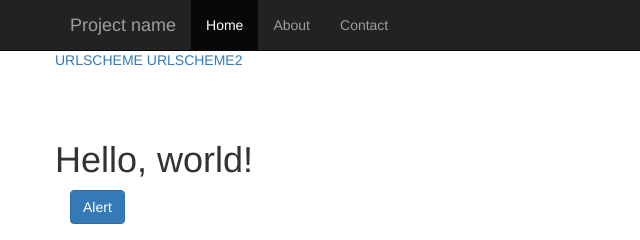
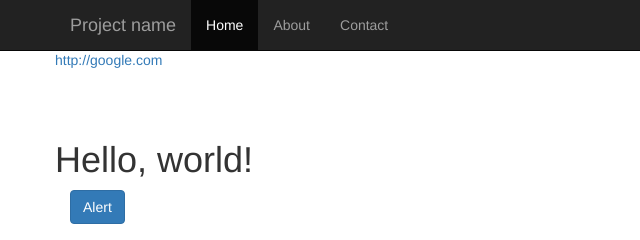
Before and after one commit to ayakix/ziptest, a plain HTML site: page tmp/index.html in a window 1280 px wide. Shown: the top 240 px of the page, 0-640 px from the left. Drawn offline with Linux system fonts and the light colour scheme.

Commit message:
Revert "tmp"
This reverts commit bfb3d4cb6b66e9993caff2a7254529f83e914998.

```diff
--- a/tmp/index.html
+++ b/tmp/index.html
@@ -42,8 +42,8 @@
 
     <div class="container" style="margin-top:50px;">
       <div class="row">
-        <a href="acbaecd0-a8da-40f1-b2f4-6b9fb078274d-1://hoge">URLSCHEME</a>
-        <a href="acbaecd0-a8da-40f1-b2f4-6b9fb078274d-2://hoge">URLSCHEME2</a>
+<!--        <a href="preal://messages">URLSCHEME</a>-->
+        <a href="https://facebook.com">http://google.com</a>
       </div>
     </div>
 
```
